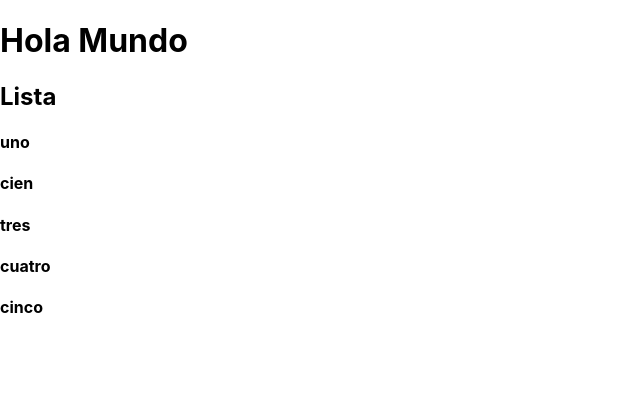
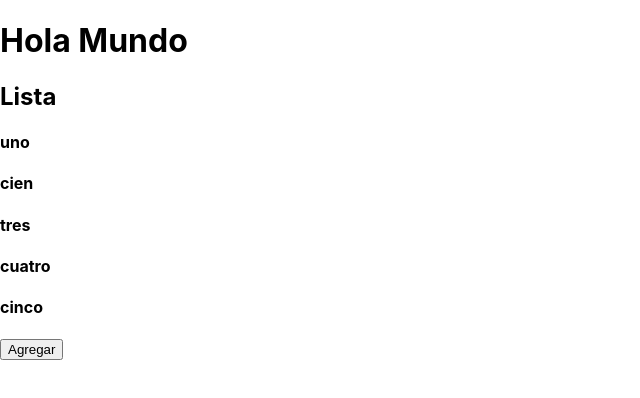
Before and after one commit to joluro86/primer_proyecto_react, a React (Create React App) app: page / in a window 1280 px wide. Shown: the top 398 px of the page, without its empty margins (0-640 px from the left). Built offline with nearby package versions, Linux system fonts and the light colour scheme.

Commit message:
Unir arrays y agregar elemento

```diff
--- a/src/components/Listas.jsx
+++ b/src/components/Listas.jsx
@@ -1,31 +1,46 @@
-import React, {useState} from 'react'
+import React, { useState } from 'react'
 
 const Listas = () => {
 
     const estadoInicial = [
-        { id:1, texto:'uno'},
-        { id:2, texto:'dos'},
-        { id:3, texto:'tres'},
-        { id:4, texto:'cuatro'},
-        { id:5, texto:'cinco'}
+        { id: 1, texto: 'uno' },
+        { id: 2, texto: 'dos' },
+        { id: 3, texto: 'tres' },
+        { id: 4, texto: 'cuatro' },
+        { id: 5, texto: 'cinco' }
     ]
 
     const [lista, setLista] = useState(estadoInicial)
+
+    // ASI UNIMOS ARRAYS
+
+    const arrayUno = ['Chile', 'Argentina']
+    const arrayDos = ['Perú', 'Mexico']
+
+    const Unidos = [...arrayUno, ...arrayDos]
+
+    // AGREGAR ELEMENTO AL ARRAY
+    const agregarElemento = () => {
+        console.log('click')
+        setLista([
+            ...lista, { id: 6, texto: 'seis' }
+        ])
+    }
 
     return (
 
         <div>
             <h2>Lista</h2>
             {
-            lista.map( (item, index) => (
+                lista.map((item, index) => (
 
                     <h4 key={item.id}>
+                        {item.texto === 'dos' ? item.texto = 'cien' : item.texto}
+                    </h4>
 
-                    { item.texto==='dos' ? item.texto='cien': item.texto }
-
-                    </h4>
                 ))
             }
+            <button onClick={() => agregarElemento()} >Agregar</button>
         </div>
 
     )
```
Also changed, not shown: 1 other file (tests, documents, lock files or other folders). Lines whose indentation alone changed are shown as unchanged.
